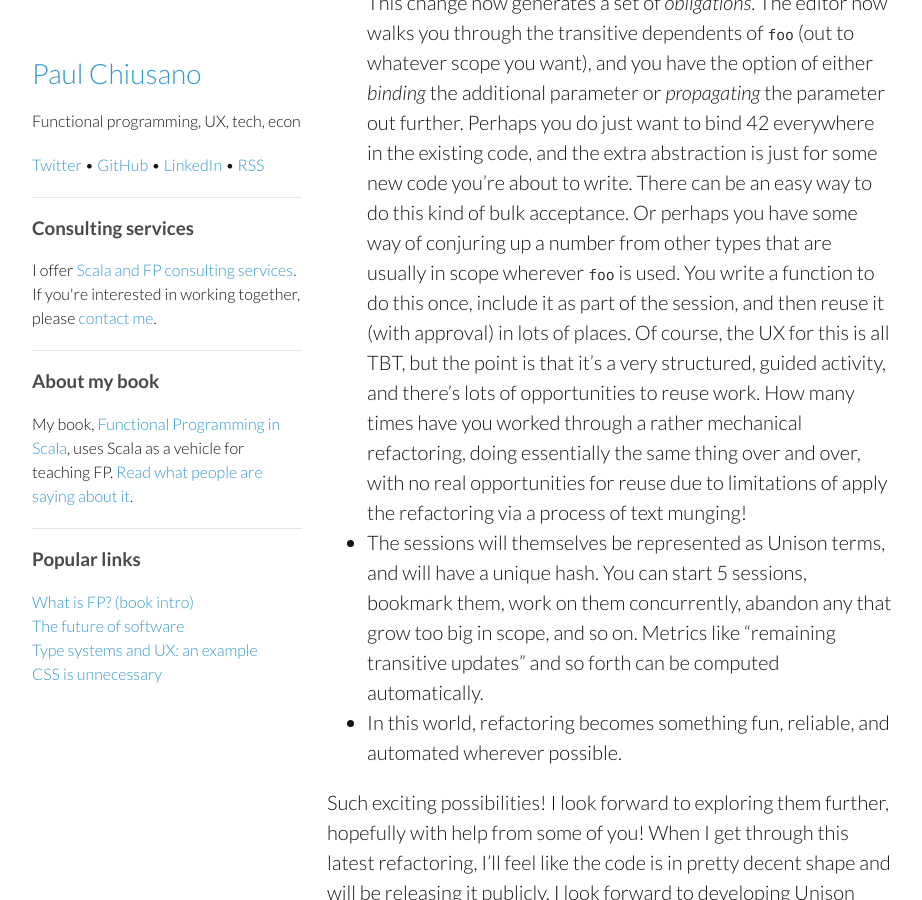
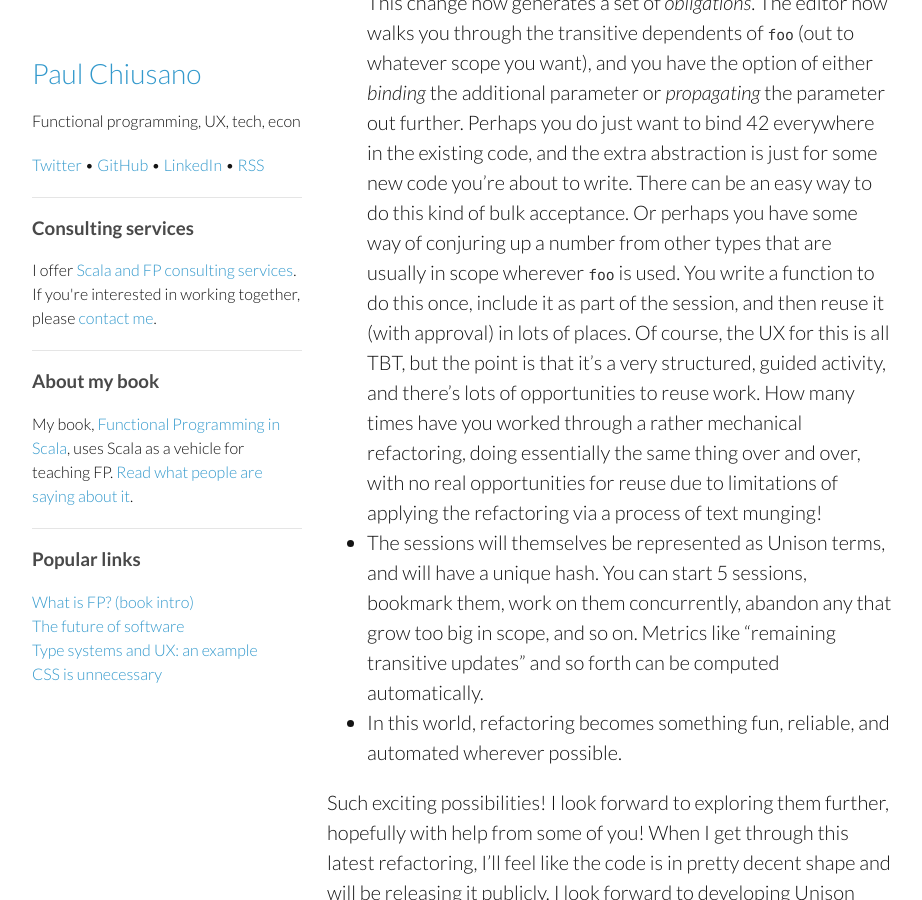
Before and after one commit to pchiusano/pchiusano.github.io, a Jekyll site: the page built from _posts/2015-04-23-unison-update7.markdown, in a window 1280 px wide and 900 px high, scrolled down 10326 px. Shown: the whole window, without its empty margins (178-1100 px from the left). Built offline with Jekyll 4.4.1, drawn with Linux system fonts in a browser that asks for light colours; comment, search, counter and statistics services are not loaded.

Commit message:
Update 2015-04-23-unison-update7.markdown

```diff
--- a/_posts/2015-04-23-unison-update7.markdown
+++ b/_posts/2015-04-23-unison-update7.markdown
@@ -86,7 +86,7 @@ It's a very pretty model, but it raises questions. We _do_ sometimes want to mak
 What an interesting problem! I've talked to several people about it, and there's also some interesting research on this sort of thing. Though I'm not sure what the exact form will take, it all seems very solvable. Just to sketch out some ideas:
 
 * Trivial refactorings remain trivial. Renaming is as simple as updating the metadata associated with a hash, in a single location in the code datastore! Modifying a definition in a way that preserves its type (or gives the result a subtype of the old type - for instance going from `[Int] -> [Int]` to `[a] -> [a]`) is also trivial. Just find all the places that reference the old hash, and point them to the new hash, transitively.
-* More interesting refactorings can be organized into highly structured _refactoring sessions_. As a simple example, suppose you have a function `foo x y = blah (g 42) (x+x)`. You decide that rather than hardcoding `42` you'd like to abstract over that value, so your definition becomes `foo x y z = blah (g z) ..` This change now generates a set of _obligations_. The editor now walks you through the transitive dependents of `foo` (out to whatever scope you want), and you have the option of either _binding_ the additional parameter or _propagating_ the parameter out further. Perhaps you do just want to bind 42 everywhere in the existing code, and the extra abstraction is just for some new code you're about to write. There can be an easy way to do this kind of bulk acceptance. Or perhaps you have some way of conjuring up a number from other types that are usually in scope wherever `foo` is used. You write a function to do this once, include it as part of the session, and then reuse it (with approval) in lots of places. Of course, the UX for this is all TBT, but the point is that it's a very structured, guided activity, and there's lots of opportunities to reuse work. How many times have you worked through a rather mechanical refactoring, doing essentially the same thing over and over, with no real opportunities for reuse due to limitations of apply the refactoring via a process of text munging!
+* More interesting refactorings can be organized into highly structured _refactoring sessions_. As a simple example, suppose you have a function `foo x y = blah (g 42) (x+x)`. You decide that rather than hardcoding `42` you'd like to abstract over that value, so your definition becomes `foo x y z = blah (g z) ..` This change now generates a set of _obligations_. The editor now walks you through the transitive dependents of `foo` (out to whatever scope you want), and you have the option of either _binding_ the additional parameter or _propagating_ the parameter out further. Perhaps you do just want to bind 42 everywhere in the existing code, and the extra abstraction is just for some new code you're about to write. There can be an easy way to do this kind of bulk acceptance. Or perhaps you have some way of conjuring up a number from other types that are usually in scope wherever `foo` is used. You write a function to do this once, include it as part of the session, and then reuse it (with approval) in lots of places. Of course, the UX for this is all TBT, but the point is that it's a very structured, guided activity, and there's lots of opportunities to reuse work. How many times have you worked through a rather mechanical refactoring, doing essentially the same thing over and over, with no real opportunities for reuse due to limitations of applying the refactoring via a process of text munging!
 * The sessions will themselves be represented as Unison terms, and will have a unique hash. You can start 5 sessions, bookmark them, work on them concurrently, abandon any that grow too big in scope, and so on. Metrics like "remaining transitive updates" and so forth can be computed automatically.
 * In this world, refactoring becomes something fun, reliable, and automated wherever possible.
 
```
